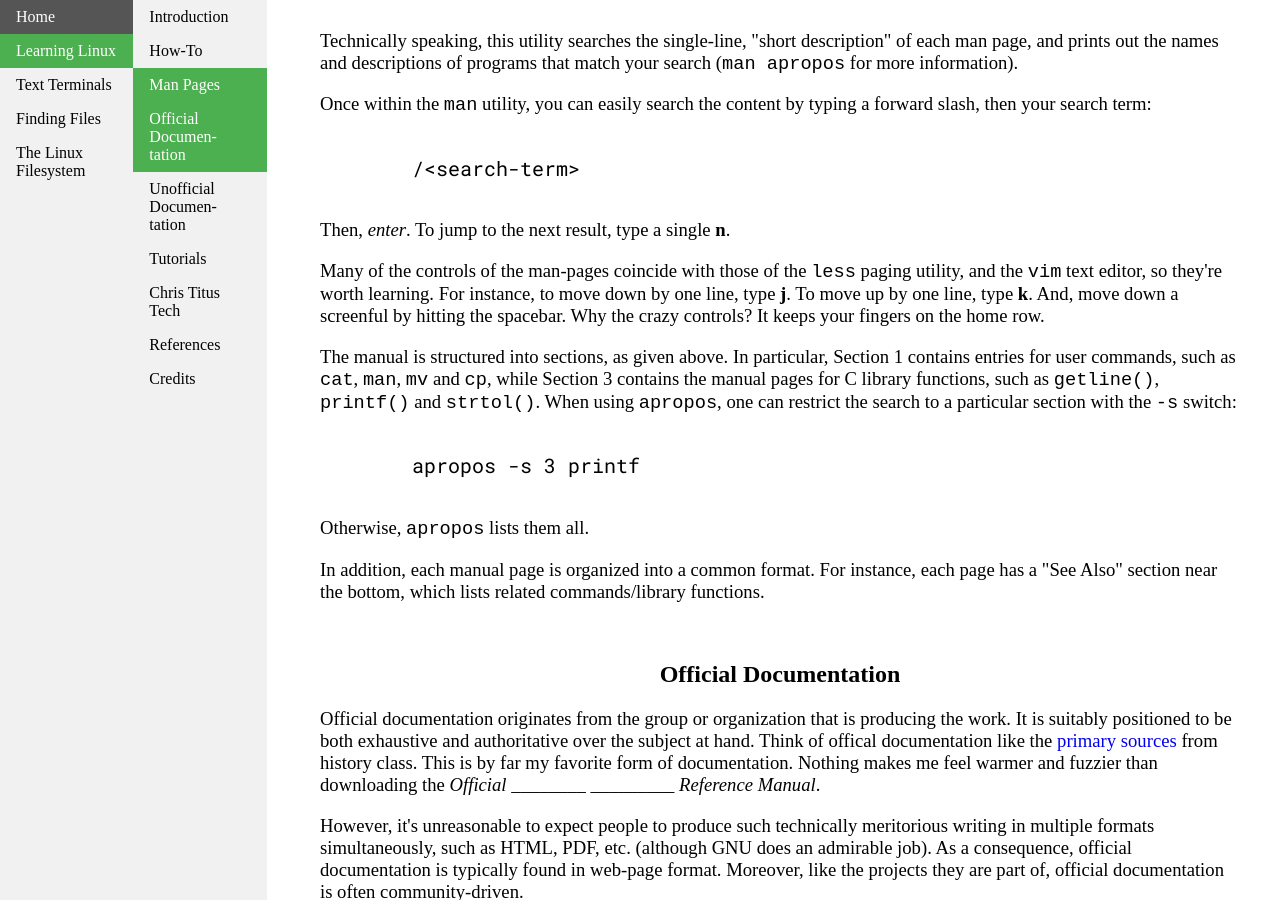
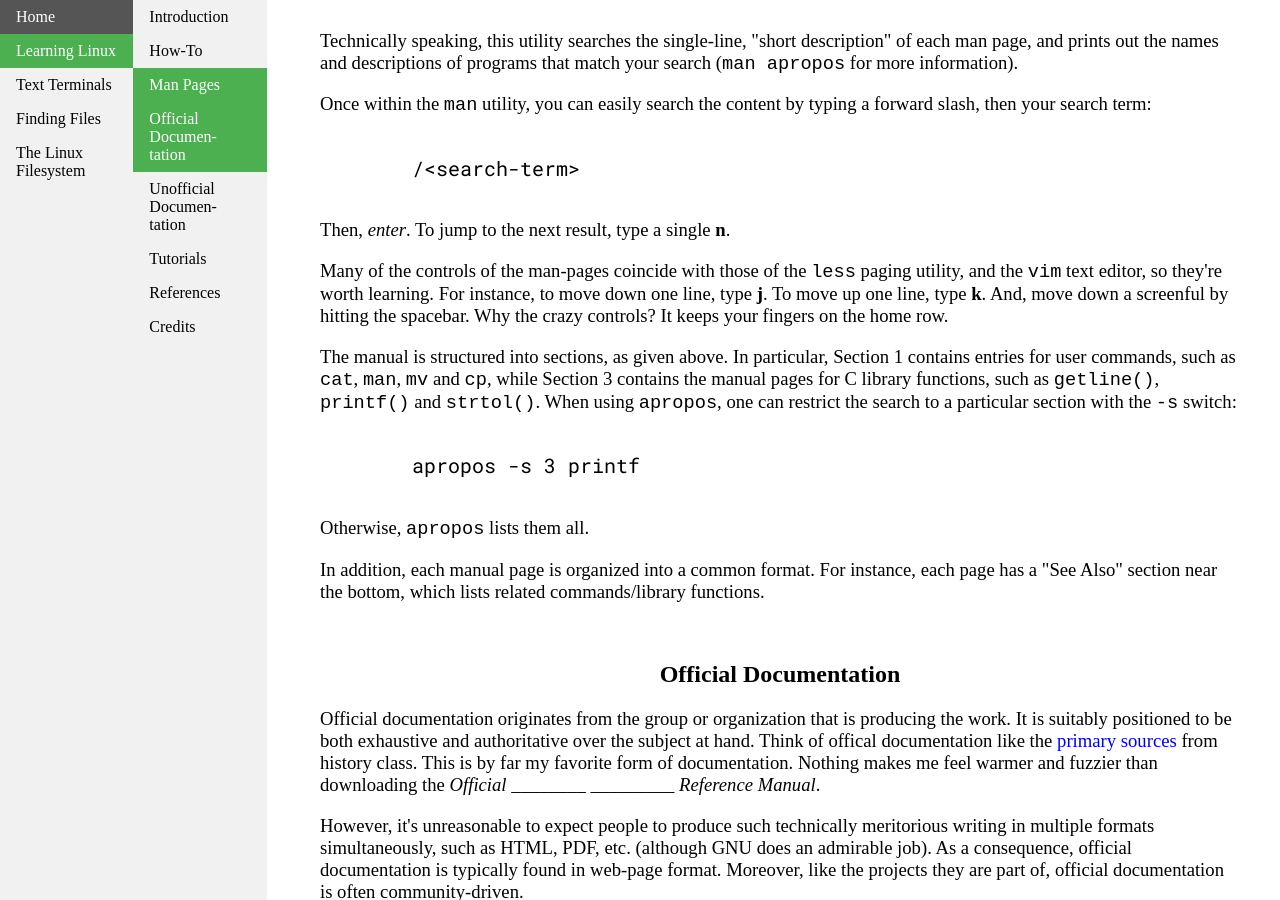
Before and after one commit to josh-59/Learning-Linux, a Jekyll site: the page built from learning-linux.html, in a window 1280 px wide and 900 px high, scrolled down 1530 px. Built offline with Jekyll 4.4.1, drawn with Linux system fonts in a browser that asks for light colours.

Commit message:
Removed video

```diff
--- a/learning-linux.html
+++ b/learning-linux.html
@@ -11,7 +11,6 @@
 		<li><a href="#official-documentation"> Official Documen-<br>tation</a></li>
 		<li><a href="#unofficial-documentation"> Unofficial Documen-<br>tation</a></li>
 		<li><a href="#tutorials"> Tutorials </a></li>
-		<li><a href="#chris-titus-tech"> Chris Titus Tech </a></li>
 		<li><a href="#references"> References </a></li>
 		<li><a href="#credits">Credits </a></li>
 	</ul>
@@ -157,8 +156,8 @@
 		Many of the controls of the man-pages coincide with those of
 		the <code>less</code> paging utility, and the <code>vim</code>
 		text editor, so they're worth learning.
-		For instance, to move down by one line, type <b>j</b>.
-		To move up by one line, type <b>k</b>.
+		For instance, to move down one line, type <b>j</b>.
+		To move up one line, type <b>k</b>.
 		And, move down a screenful by hitting the spacebar.
 		Why the crazy controls?  It keeps your fingers on the home row.
 	</p>
@@ -335,11 +334,6 @@
 				</p>
 			</div>
 
-			<div id="chris-titus-tech" class="content">
-				<h2>Chris Titus Tech</h2>
-				<iframe class="video" src="https://www.youtube.com/embed/fWHKAn5W2CA" frameborder="0" allow="accelerometer; autoplay; encrypted-media; gyroscope; picture-in-picture" allowfullscreen></iframe>
-			</div>
-
 			<div id="references" class="content">
 				<h2> References </h2>
 				<ol>
```
